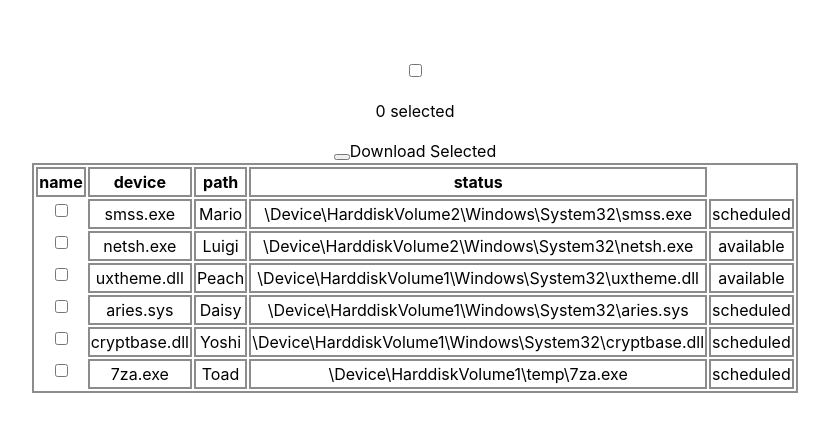
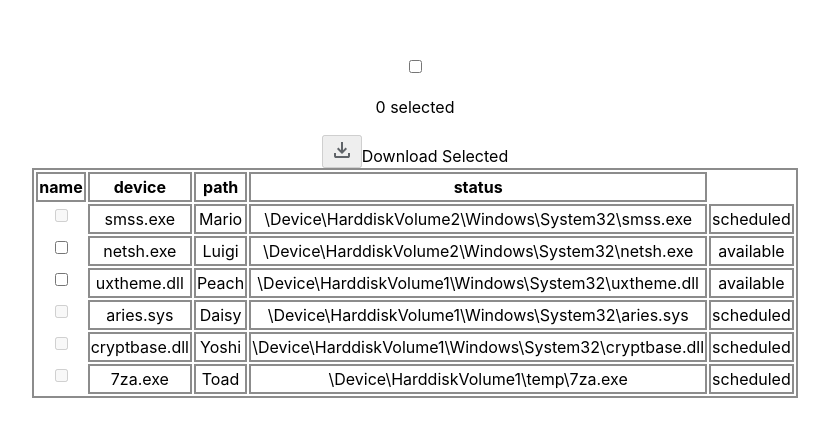
Before and after one commit to kendallha/ui-homework, a React (Vite) app: page / in a window 1280 px wide. Shown: the part 174-610 px from the top of the page, without its empty margins (225-1054 px from the left). Built offline with nearby package versions, Linux system fonts and the light colour scheme.

Commit message:
add download click handler and disabled states

```diff
--- a/src/components/DownloadButton/DownloadButton.jsx
+++ b/src/components/DownloadButton/DownloadButton.jsx
@@ -1,10 +1,21 @@
-const DownloadButton = () => {
+import icon from '../../assets/download.svg';
+import PropTypes from 'prop-types';
+
+const DownloadButton = ({ handleDownloadClick, selected }) => {
+  console.log('selected', selected);
   return (
     <>
-      <button type="button"></button>
+      <button disabled={!selected.length} type="button" onClick={handleDownloadClick}>
+        <img src={icon} alt="download-icon" />
+      </button>
       <label>Download Selected</label>
     </>
   );
 };
 
 export default DownloadButton;
+
+DownloadButton.propTypes = {
+  handleDownloadClick: PropTypes.func,
+  selected: PropTypes.array,
+};
--- a/src/components/Table/Table.jsx
+++ b/src/components/Table/Table.jsx
@@ -28,11 +28,19 @@ const Table = () => {
     }
   };
 
+  const handleDownloadClick = () => {
+    const selectedInfo = selected.map((entry) => {
+      return `Path: ${entry.path} Device: ${entry.device}`;
+    });
+    // TODO Add custom Alert component
+    alert(selectedInfo);
+  };
+
   return (
     <>
       <div className="table-actions">
         <SelectAllDisplay handleSelectAll={handleSelectAll} selectedRows={selected} tableData={tableData} />
-        <DownloadButton />
+        <DownloadButton handleDownloadClick={handleDownloadClick} selected={selected} />
       </div>
       <table>
         <TableHeaders columns={columns} />
--- a/src/components/TableRow/TableRow.jsx
+++ b/src/components/TableRow/TableRow.jsx
@@ -2,13 +2,20 @@ import PropTypes from 'prop-types';
 import './TableRow.css';
 
 const TableRow = ({ columns, handleSelectRow, rowEntry, selected }) => {
+  const AVAILABLE_STATUS = 'available';
+
   const handleChange = (e) => {
     handleSelectRow(e.target.checked, rowEntry);
   };
 
   return (
     <tr>
-      <input type="checkbox" checked={selected.includes(rowEntry)} onChange={handleChange} />
+      <input
+        disabled={rowEntry.status !== AVAILABLE_STATUS}
+        type="checkbox"
+        checked={selected.includes(rowEntry)}
+        onChange={handleChange}
+      />
       {columns.map((column) => (
         <td key={rowEntry.name}>{rowEntry[column]}</td>
       ))}
```
Also changed, not shown: src/assets/download.svg.
